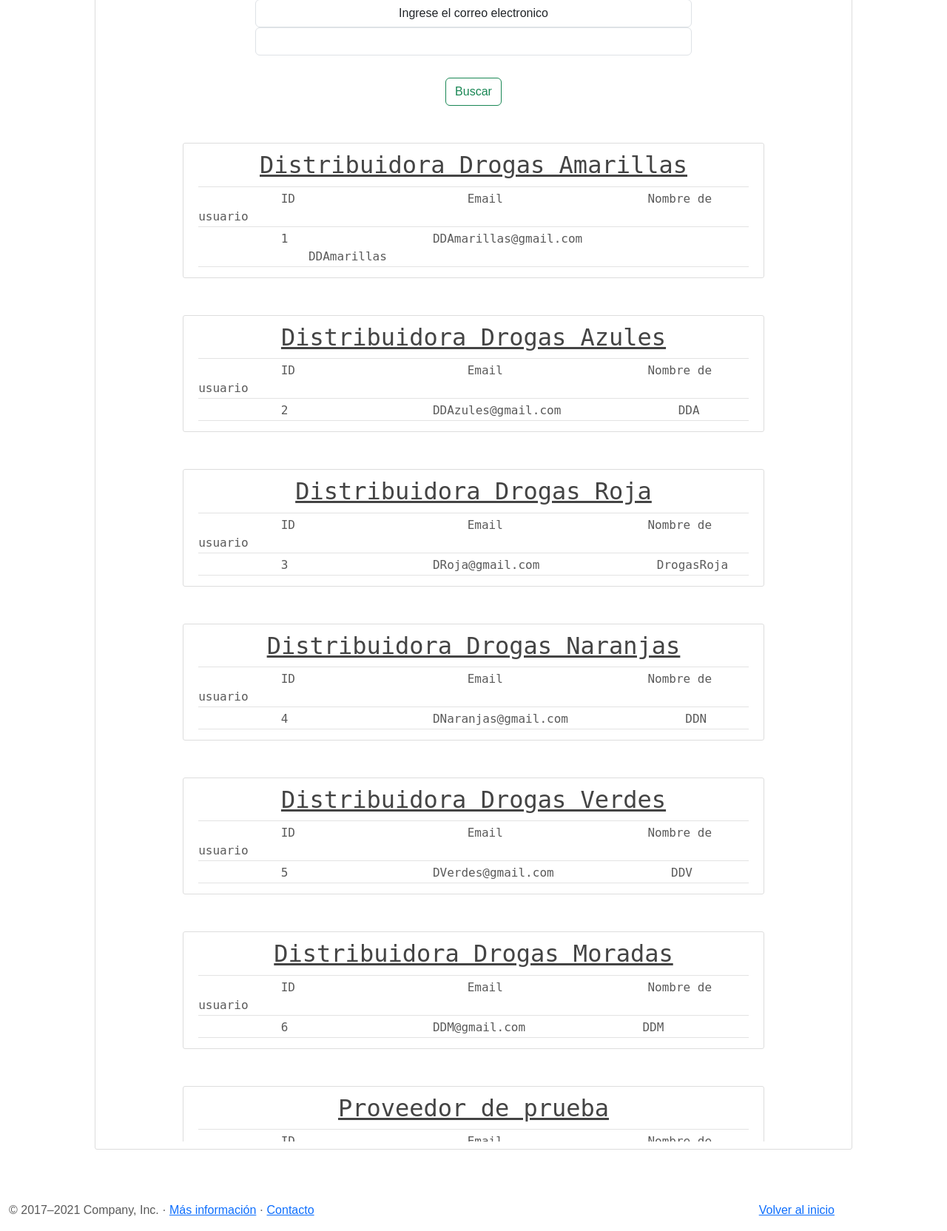
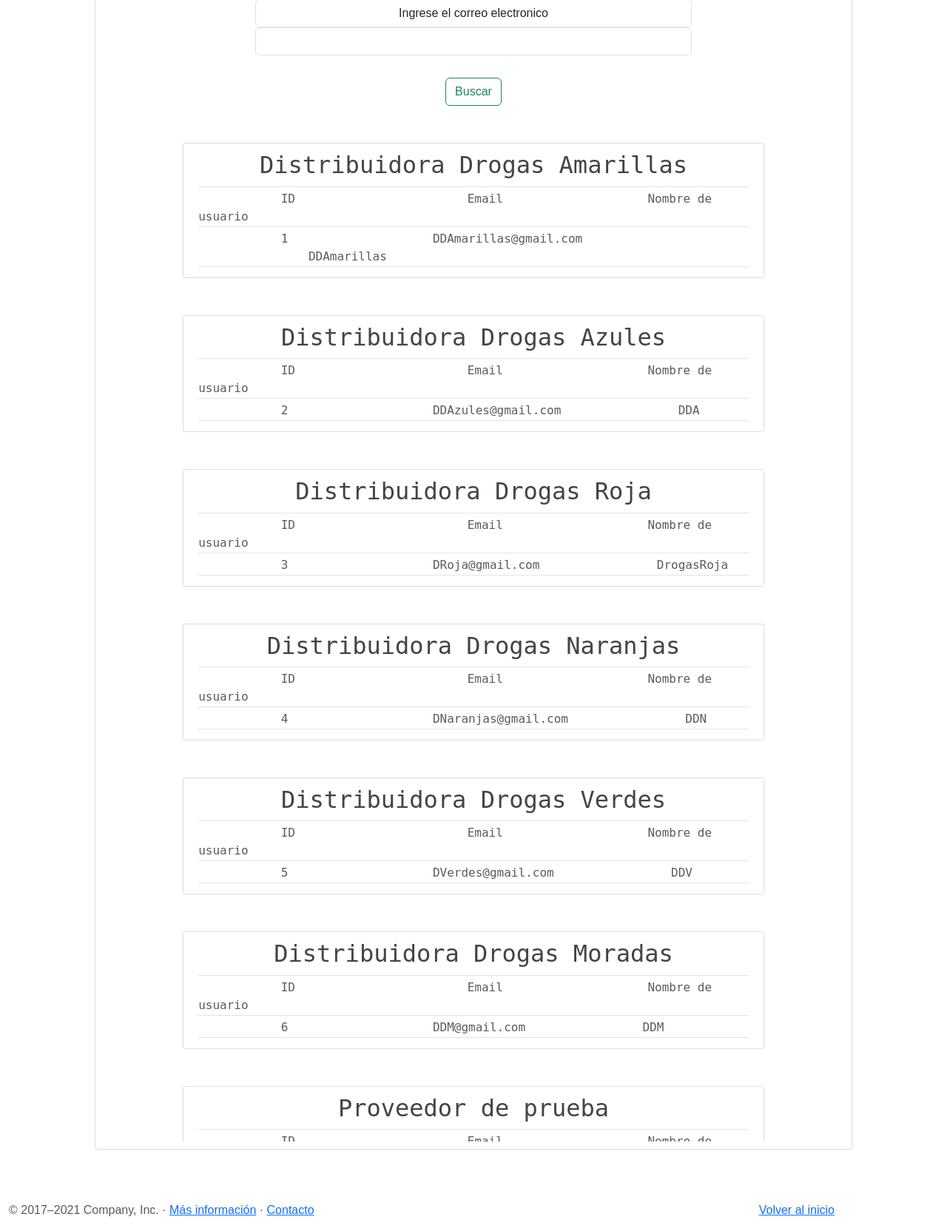
Before and after one commit to MiguelSie/PaginaWebDCN, a Flask app: template paginawebdcn/templates/listaProveedores.html in a window 1280 px wide. Shown: the part 156-1820 px from the top of the page at 74% size. Run offline with Flask 2, Linux system fonts and the light colour scheme; the template is opened without the code that fills it: values that come from a table or form of the project are taken from there, others are empty; data comes from the database, SQL or seed files in the repository; some libraries are stand-ins or nearby versions.

Commit message:
link proveedor

```diff
--- a/paginawebdcn/templates/listaProveedores.html
+++ b/paginawebdcn/templates/listaProveedores.html
@@ -29,7 +29,7 @@
         <article class="media content-section">
             <div class="media-body">
                 <div class="article-metadata">
-                    <h2><a class="article-title" href="#">{{ proveedor.name }}</a></h2>
+                    <h2><a class="article-title" href="proveedor/{{proveedor.id}}" style="text-decoration: none;">{{ proveedor.name }}</a></h2>
                 </div>
                 <div class="article-tabla">
                     <span class="separados_1">ID</span>
```
